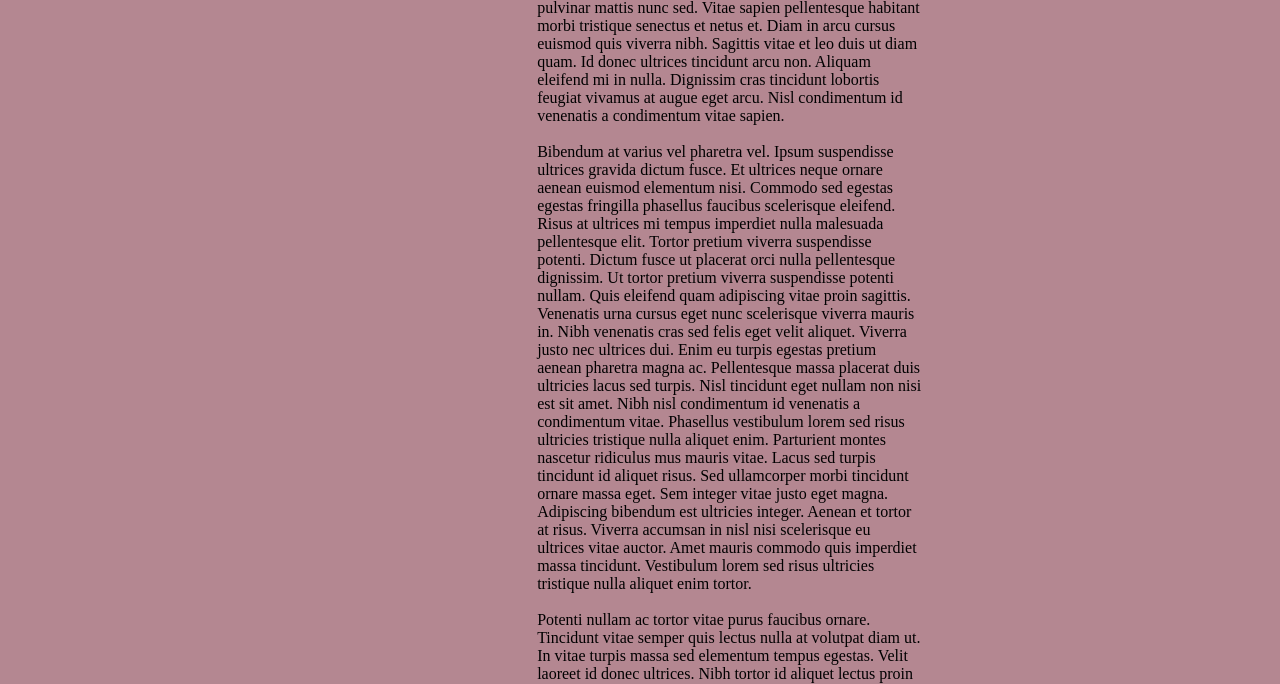
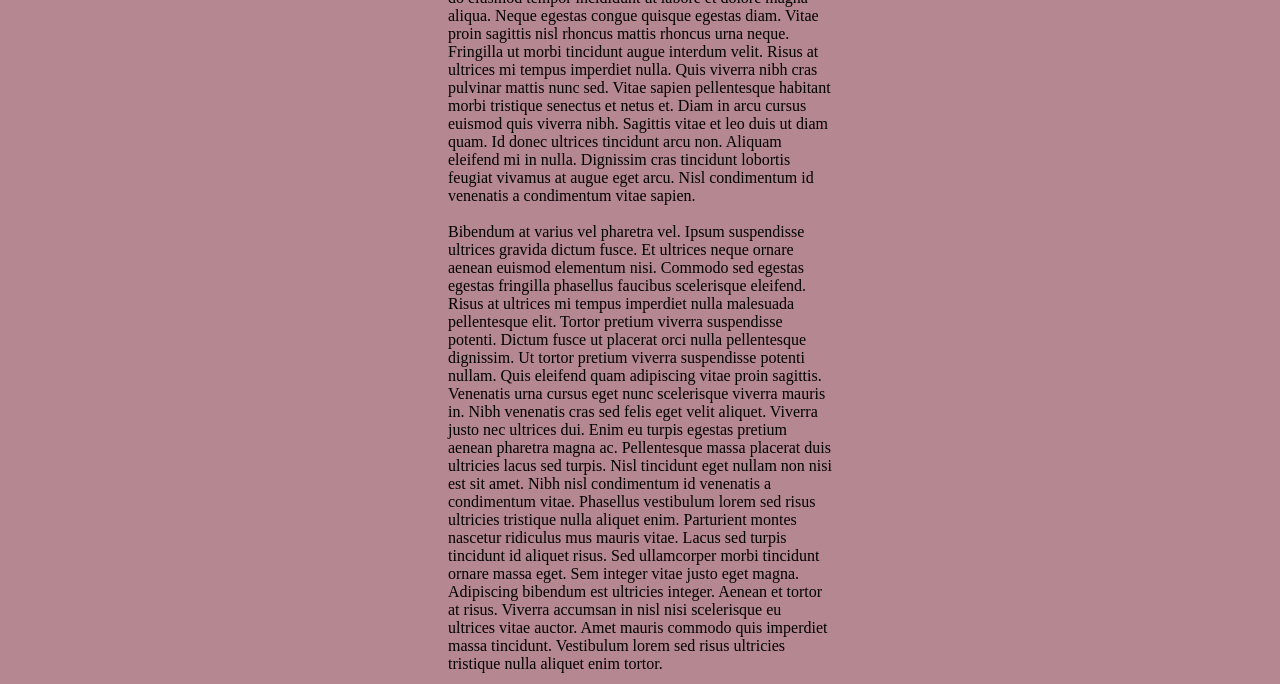
Before and after one commit to holjeffcomb/louise-gatsby-sanity, a Gatsby site in the folder gatsby/: page / in a window 1280 px wide. Shown: the part 125-809 px from the top of the page. Built offline with nearby package versions, Linux system fonts and the light colour scheme; Gatsby itself is replaced by a stand-in of ours.

Commit message:
sanity build, and update flex direction for main layout

```diff
--- a/gatsby/src/Components/Layout.tsx
+++ b/gatsby/src/Components/Layout.tsx
@@ -1,22 +1,23 @@
-import React from 'react';
-import Header from './Header';
-import Footer from './Footer';
-import SideNav from './sidenav';
-import GlobalStyles from '../globalStyles';
-import styled from 'styled-components';
+import React from "react";
+import Header from "./Header";
+import Footer from "./Footer";
+import SideNav from "./sidenav";
+import GlobalStyles from "../globalStyles";
+import styled from "styled-components";
 
 const ContainerStyles = styled.div`
   position: relative;
   display: flex;
+  flex-direction: column;
   max-width: 100%;
-`
+`;
 
 const MainStyles = styled.main`
   flex-grow: 1;
   width: 30%;
   max-width: 30%;
   margin: auto;
-`
+`;
 
 const Layout = ({ children }) => {
   return (
@@ -29,7 +30,7 @@
         <Footer />
       </ContainerStyles>
     </>
-    )
-}
+  );
+};
 
-export default Layout
+export default Layout;
```
Also changed, not shown: sanity/.sanity/runtime/app.js, 20 other files. Lines whose indentation alone changed are shown as unchanged.
